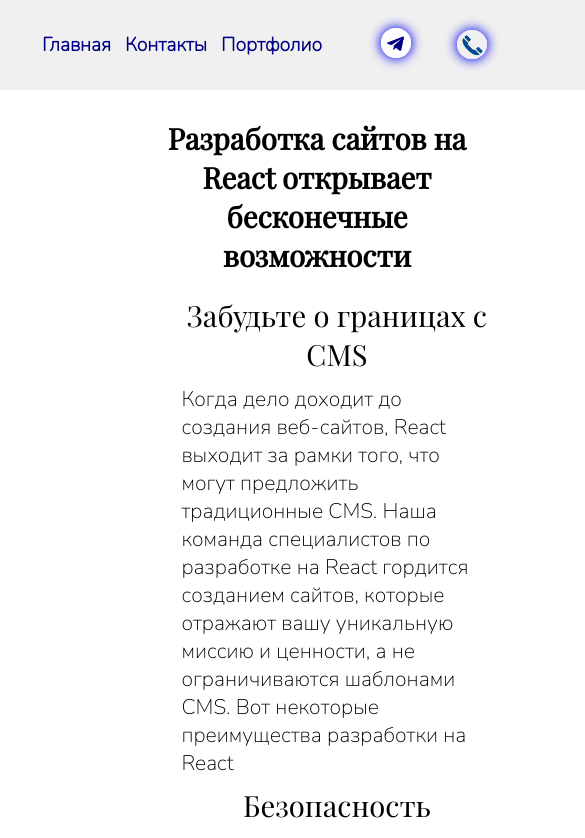
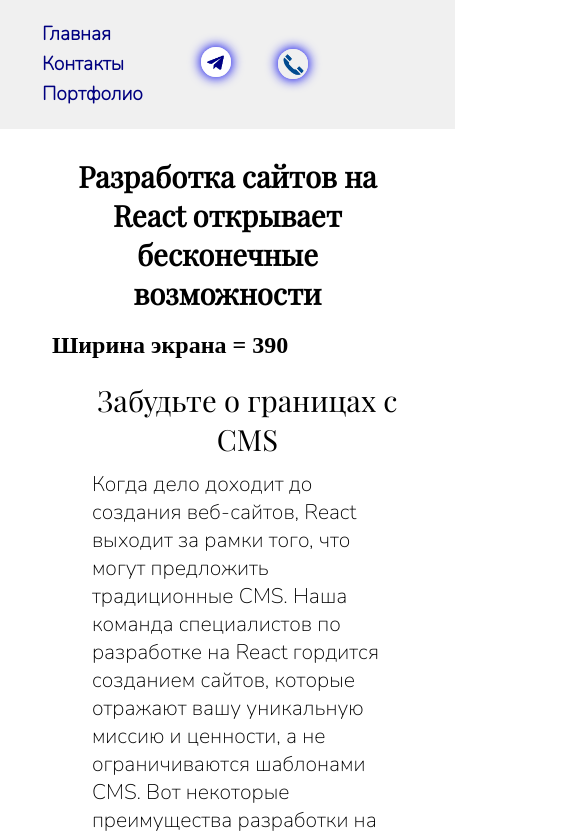
Before and after one commit to V-N-Sabir/create_development, a React (Create React App) app: page / in a window 390 px wide. Shown: the top 838 px of the page, 585 px wide, since content can reach past the window. Built offline with nearby package versions, Linux system fonts and the light colour scheme.

Commit message:
.wr_footer_block

```diff
--- a/src/components/Fotter/Fotter.css
+++ b/src/components/Fotter/Fotter.css
@@ -13,7 +13,12 @@
 @media (max-width: 768px) {
  .wr_footer_block {
     display: block;
+    width: auto;
  }
+
+.navBar_block {
+   flex-direction: column;
+}
 
  .navBar_contact {
    width: 200px;
--- a/src/components/navbar/NavBar.style.css
+++ b/src/components/navbar/NavBar.style.css
@@ -8,7 +8,7 @@
 
     background-color: rgb(240, 240, 240);
 
-   height: 90px;
+   height: fit-content;
   /* padding: 10px 0;*/
   }
 
--- a/src/pages/Home.jsx
+++ b/src/pages/Home.jsx
@@ -10,13 +10,19 @@
 
 const Home = React.memo(() => {
 
+    const [state, setUseState] = React.useState(0)
 
+    React.useEffect(() => {
+        if (window.innerWidth > 0) {
+            setUseState(window.innerWidth)
+        }
 
+    }, [])
 
     return (
         <div className="page page-enter-active">
             <h1 className="main_title">Разработка сайтов на React открывает бесконечные возможности</h1>
-
+            <h2 className="innerwidth">Ширина экрана = {state}</h2>
 
            {/*<MainSkeleton />*/}
             <div className="main_text">
```
